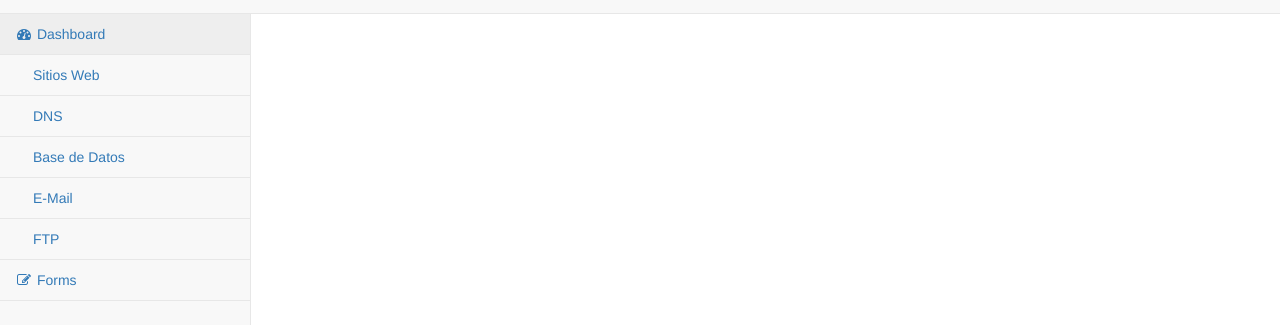
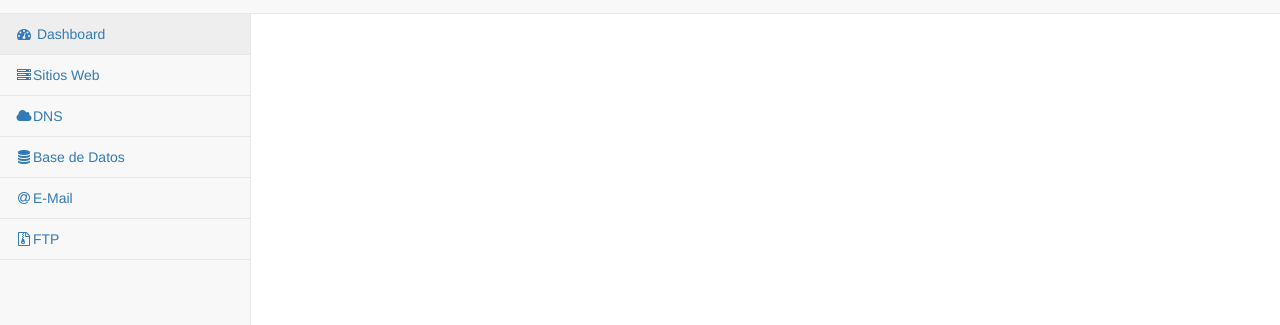
Before and after one commit to mkreder/dockerpanel, a plain HTML site: page pages/index.html in a window 1280 px wide. Shown: the part 37-362 px from the top of the page. Drawn offline with Linux system fonts and the light colour scheme.

Commit message:
more changes on index.html

```diff
--- a/pages/index.html
+++ b/pages/index.html
@@ -78,22 +78,19 @@
                             <a href="index.html"><i class="fa fa-dashboard fa-fw"></i> Dashboard</a>
                         </li>
                         <li>
-                            <a href="web.html"><i class="fa fa-web fa-fw"></i>Sitios Web</a>
+                            <a href="web.html"><i class="fa fa-server fa-fw"></i>Sitios Web</a>
                         </li>
                         <li>
-                            <a href="dns.html"><i class="fa fa-dns fa-fw"></i>DNS</a>
+                            <a href="dns.html"><i class="fa fa-cloud fa-fw"></i>DNS</a>
                         </li>
                         <li>
-                            <a href="db.html"><i class="fa fa-db fa-fw"></i>Base de Datos</a>
+                            <a href="db.html"><i class="fa fa-database fa-fw"></i>Base de Datos</a>
                         </li>
                         <li>
-                            <a href="mail.html"><i class="fa fa-db fa-fw"></i>E-Mail</a>
+                            <a href="mail.html"><i class="fa fa-at fa-fw"></i>E-Mail</a>
                         </li>
                         <li>
-                            <a href="ftp.html"><i class="fa fa-db fa-fw"></i>FTP</a>
-                        </li>
-                        <li>
-                            <a href="forms.html"><i class="fa fa-edit fa-fw"></i> Forms</a>
+                            <a href="ftp.html"><i class="fa fa-file-archive-o fa-fw"></i>FTP</a>
                         </li>
                     </ul>
                 </div>
@@ -103,6 +100,10 @@
         </nav>
 
         <div id="page-wrapper">
+
+
+
+
         </div>
         <!-- /#page-wrapper -->
 
```
